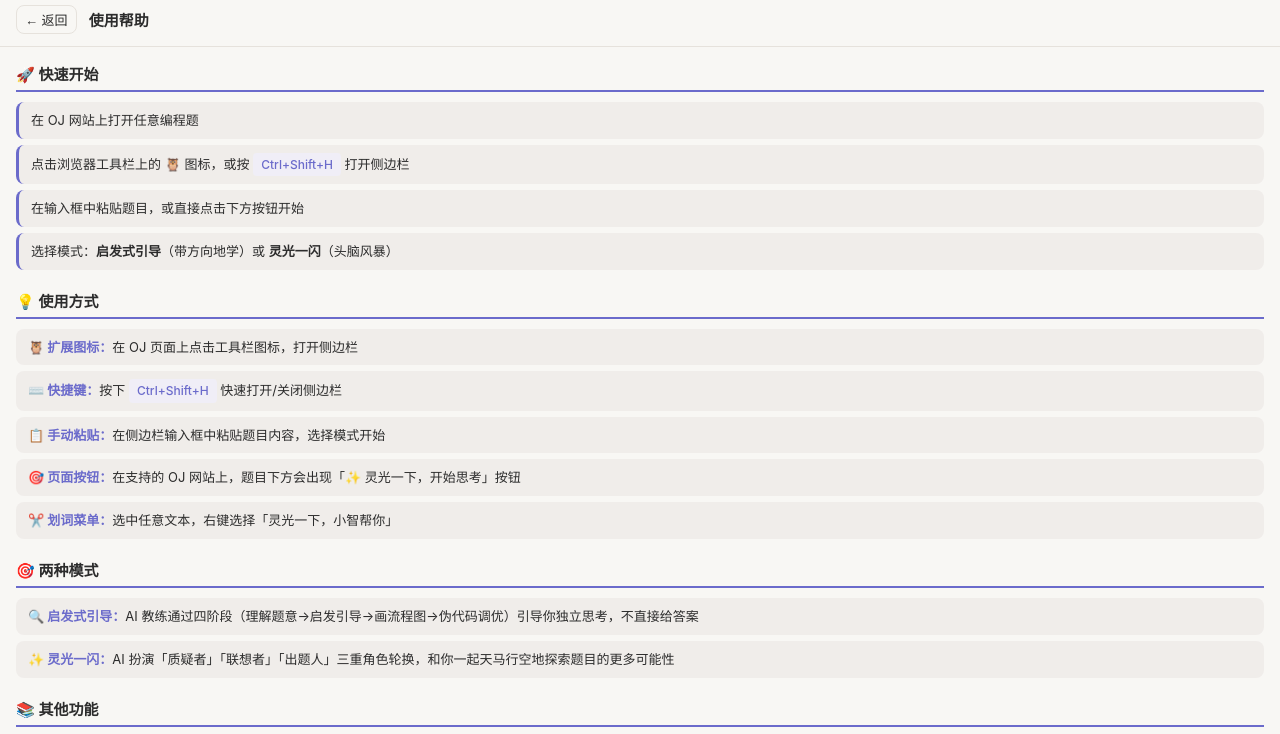
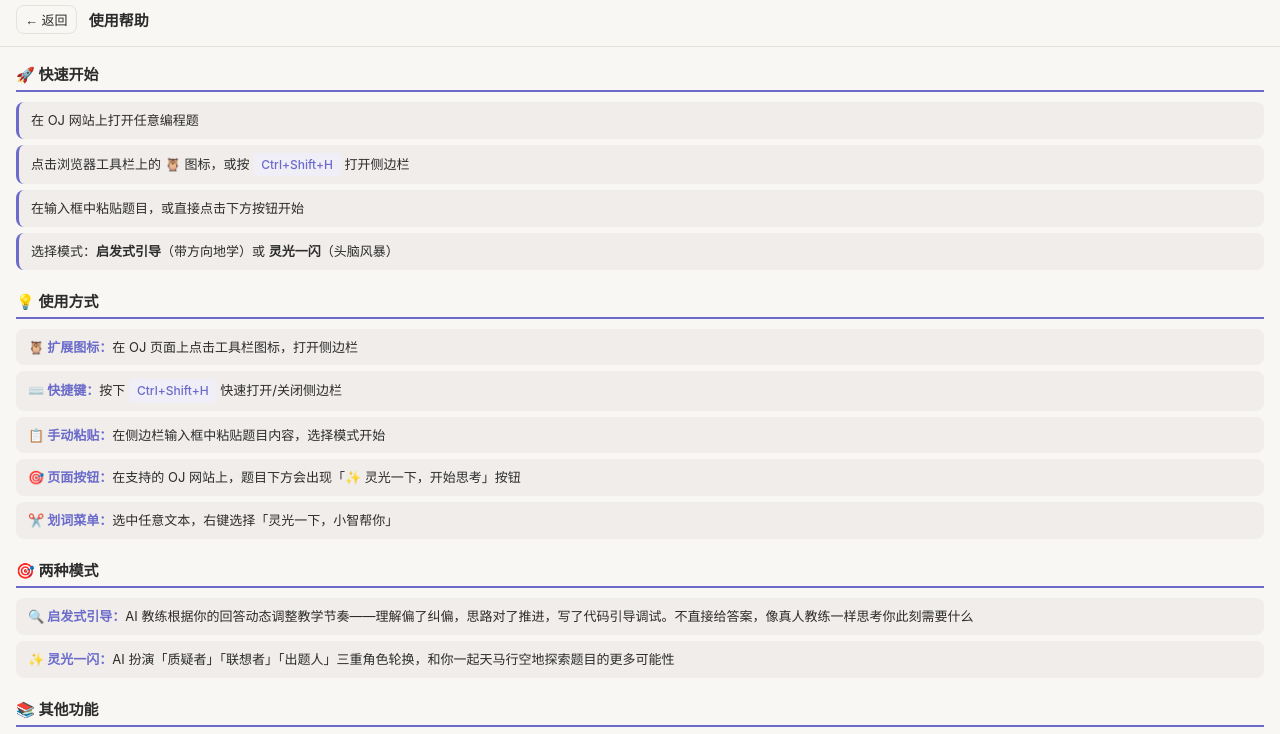
Before and after one commit to fslong520/OJBetter, a website with bundled scripts: page sidepanel/sidepanel.html in a window 1280 px wide. Shown: the part 66-800 px from the top of the page. Built offline with nearby package versions, Linux system fonts and the light colour scheme; some packages are replaced by stand-ins of ours.

Commit message:
docs: sidepanel 帮助文字去除四阶段表述，改为自适应教学描述

```diff
--- a/sidepanel/sidepanel.html
+++ b/sidepanel/sidepanel.html
@@ -129,7 +129,7 @@
         <div class="help-section">
           <h4>🎯 两种模式</h4>
           <ul class="help-features">
-            <li><strong>🔍 启发式引导：</strong>AI 教练通过四阶段（理解题意→启发引导→画流程图→伪代码调优）引导你独立思考，不直接给答案</li>
+            <li><strong>🔍 启发式引导：</strong>AI 教练根据你的回答动态调整教学节奏——理解偏了纠偏，思路对了推进，写了代码引导调试。不直接给答案，像真人教练一样思考你此刻需要什么</li>
             <li><strong>✨ 灵光一闪：</strong>AI 扮演「质疑者」「联想者」「出题人」三重角色轮换，和你一起天马行空地探索题目的更多可能性</li>
           </ul>
         </div>
```
